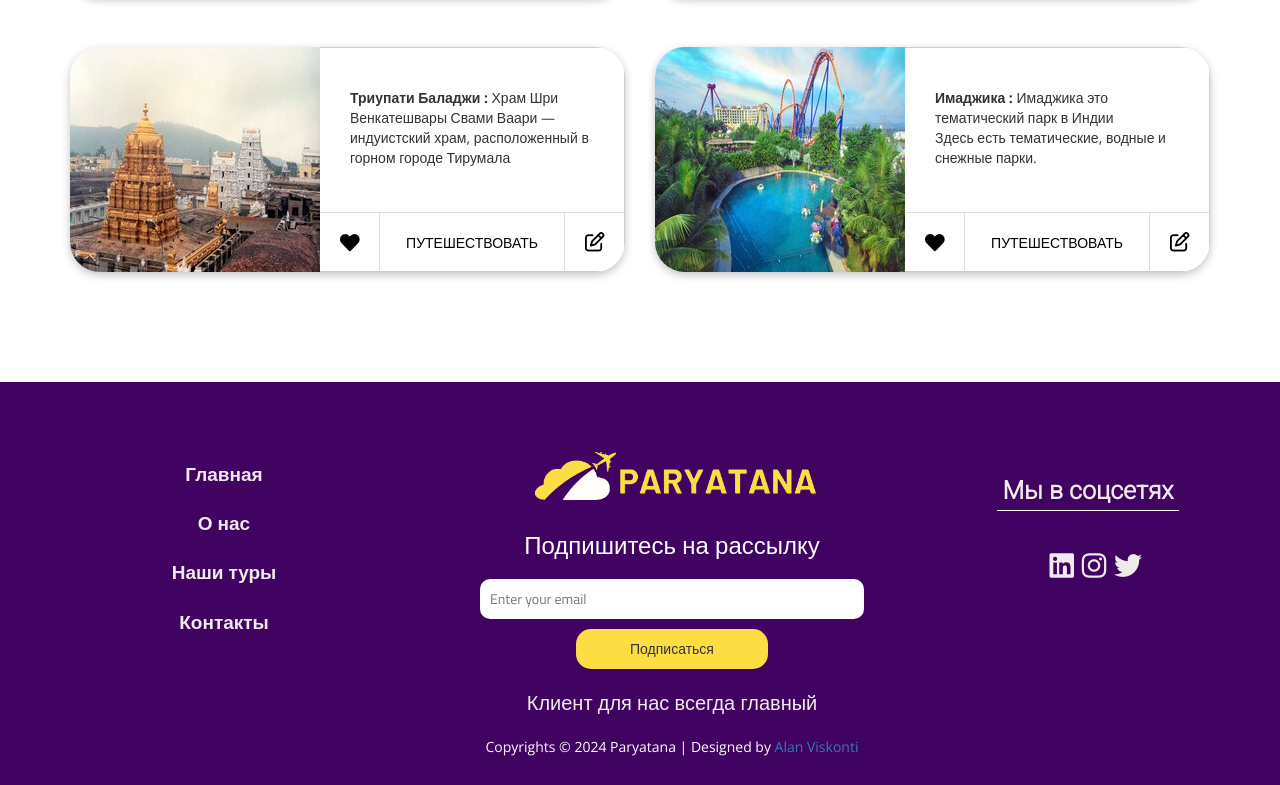
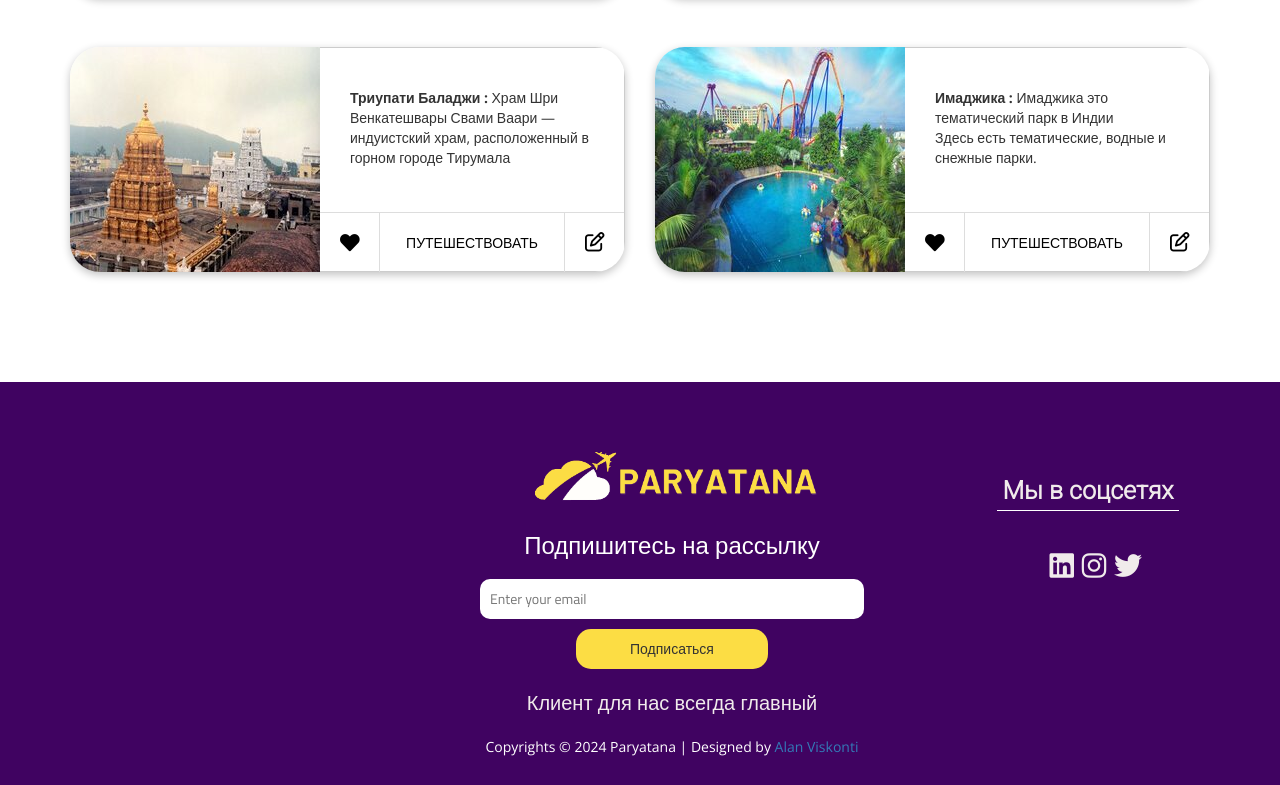
Before and after one commit to Viskonti/Paryatana, a plain HTML site: page index.html in a window 1280 px wide. Shown: the part 3263-4048 px from the top of the page. Drawn offline with nearby package versions, Linux system fonts and the light colour scheme.

Commit message:
Add files via upload

```diff
--- a/index.html
+++ b/index.html
@@ -1,5 +1,5 @@
 <!DOCTYPE html>
-<html lang="en">
+<html lang="ru">
 
 
 
@@ -546,12 +546,7 @@
 	<!-- footer -->
 	<footer>
         <div class = "pages" id="contacts">
-            <div class="menu-items">
-                <a href = "index.html"><span class= "decor">Главная</span></a>
-                <a href = "about.html"><span class= "decor">О нас</span></a>
-                <a href = "tours.html"><span class= "decor">Наши туры</span></a>
-                <a href = "contact.html"><span class= "decor">Контакты</span></a>
-            </div>
+
         </div>
         <div class= "logo_bot">
             <img src = "img/PARYATANA-new.png">
```
